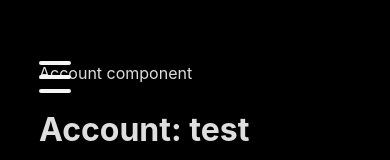
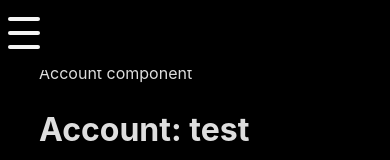
Before and after one commit to ioscrum-fapp/fapp, a React (Vite) app in the folder fapp/: page /accounts/1 in a window 390 px wide. Shown: the top 160 px of the page. Built offline with nearby package versions, Linux system fonts and the light colour scheme; data requests are answered from the project's data file.

Commit message:
fixed hamburger button

```diff
--- a/fapp/src/pages/Layout.jsx
+++ b/fapp/src/pages/Layout.jsx
@@ -15,10 +15,12 @@ export default function Layout() {
   };
   return (
     <div className="NavMenu">
-      <div className={`Hamburger ${isOpen ? "active" : ""}`} onClick={toggle}>
-        <span className="Line"></span>
-        <span className="Line"></span>
-        <span className="Line"></span>
+      <div className="HamburgerContainer">
+        <div className={`Hamburger ${isOpen ? "active" : ""}`} onClick={toggle}>
+          <span className="Line"></span>
+          <span className="Line"></span>
+          <span className="Line"></span>
+        </div>
       </div>
       <nav className={`Menu ${isOpen ? "open" : ""}`}>
         <ul>
--- a/fapp/src/styles/Layout.css
+++ b/fapp/src/styles/Layout.css
@@ -18,10 +18,25 @@ li a {
 li a:hover:not(.active) {
   background-color: var(--main-color);
 }
+.HamburgerContainer{
+  width: 100%;
+  padding: 10px;
+  min-height: 50px;
+  position: fixed;
+  background-color: black;
+  top: 0%;
+  left: 0%;
+  display: none;
+}
 .Hamburger {
   position: fixed;
+  top: 2%;
+  left: 2%;
   display: none;
   cursor: pointer;
+  width: 100%;
+  background-color: black;
+  overflow: hidden;
 }
 .Menu{
   position: fixed;
@@ -51,7 +66,7 @@ li a:hover:not(.active) {
     transition: all 0.3s ease-in-out;
   }
   .Hamburger.active .Line:nth-child(1) {
-    transform: rotate(45deg) translate(8px, 11px);
+    transform: rotate(45deg) translate(8px, 12px);
   }
 
   .Hamburger.active .Line:nth-child(2) {
@@ -59,7 +74,7 @@ li a:hover:not(.active) {
   }
 
   .Hamburger.active .Line:nth-child(3) {
-    transform: rotate(-45deg) translate(8px, -11px);
+    transform: rotate(-45deg) translate(8px, -12px);
   }
 
   ul {
@@ -70,5 +85,12 @@ li a:hover:not(.active) {
   }
   .Menu.open {
     display: block;
+    top: 6.5%;
+  }
+  .HamburgerContainer{
+    display: block;
+  }
+  li{
+    border-bottom:solid 1px px var(--main-color);
   }
 }
```
